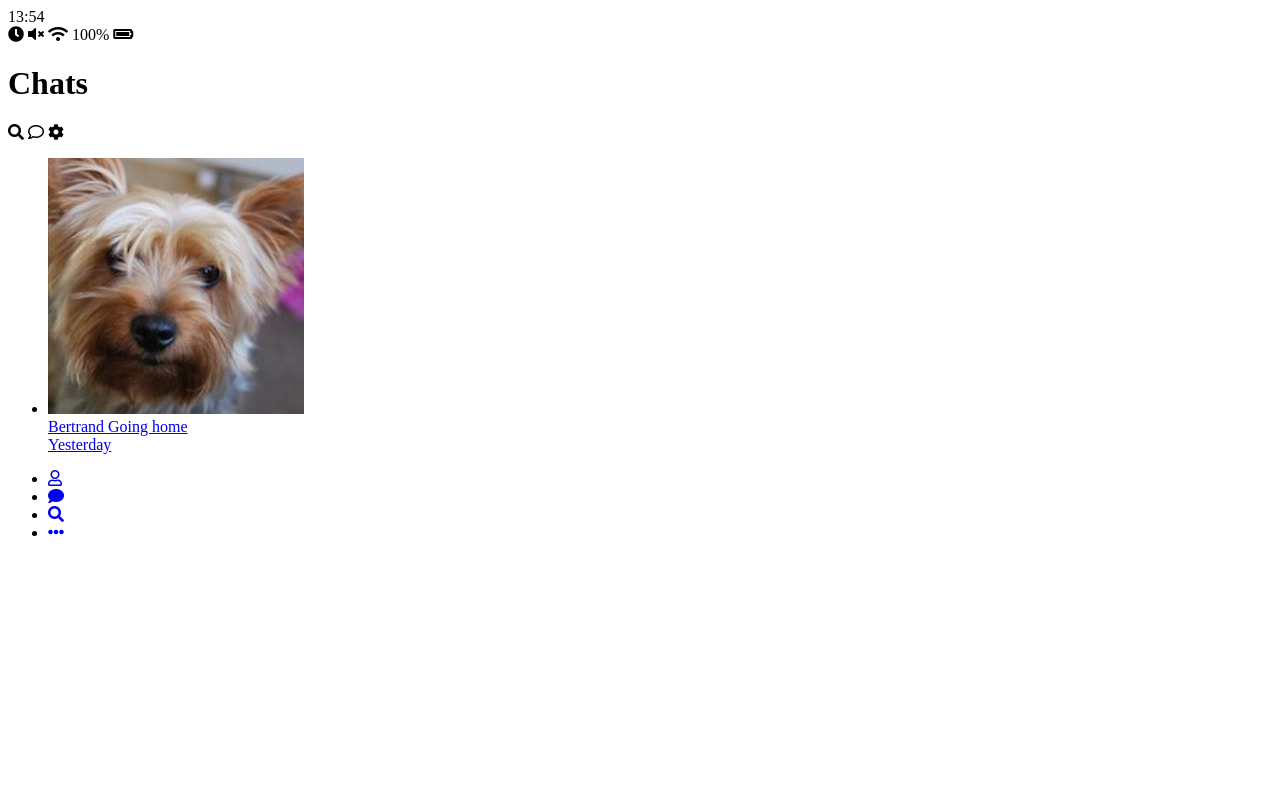
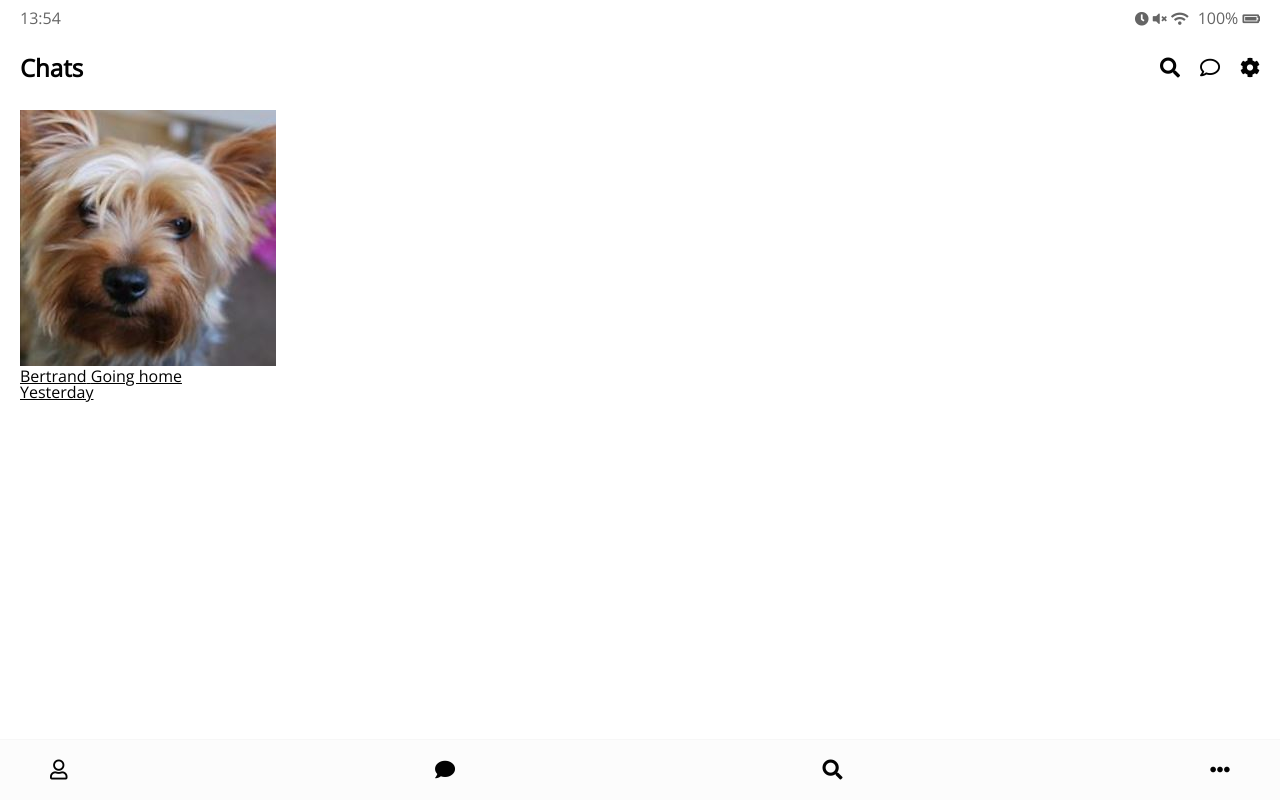
Before and after one commit to HUIWON-RHO/-HTML-CSS-kakao-clone-2.0, a plain HTML site: page index.html in a window 1280 px wide. Drawn offline with nearby package versions, Linux system fonts and the light colour scheme.

Commit message:
2020 01 14 started css
2020 01 14 started css

```diff
--- /dev/null
+++ b/css/header.css
@@ -0,0 +1,23 @@
+.header {
+  display: flex;
+  justify-content: space-between;
+  align-items: center;
+  margin-bottom: 30px;
+}
+.header .header__title {
+  font-size: 24px;
+  font-weight: 600;
+}
+.header .header__icon {
+  font-size: 20px;
+  margin-left: 20px;
+  cursor: pointer;
+}
+.header .header__header-column {
+  display: flex;
+  align-items: center;
+}
+.header .header__back-btn {
+  font-size: 22px;
+  margin-right: 20px;
+}
--- /dev/null
+++ b/css/nav-bar.css
@@ -0,0 +1,16 @@
+.nav {
+  position: fixed;
+  width: 100%;
+  background-color: #fcfcfc;
+  padding: 20px 50px;
+  left: 0px;
+  bottom: 0px;
+  border-top: 1px solid #f7f7f7;
+}
+.nav .nav__list {
+  display: flex;
+  justify-content: space-between;
+}
+.nav i {
+  font-size: 20px;
+}
--- /dev/null
+++ b/css/reset.css
@@ -0,0 +1,129 @@
+/* http://meyerweb.com/eric/tools/css/reset/
+   v2.0 | 20110126
+   License: none (public domain)
+*/
+
+html,
+body,
+div,
+span,
+applet,
+object,
+iframe,
+h1,
+h2,
+h3,
+h4,
+h5,
+h6,
+p,
+blockquote,
+pre,
+a,
+abbr,
+acronym,
+address,
+big,
+cite,
+code,
+del,
+dfn,
+em,
+img,
+ins,
+kbd,
+q,
+s,
+samp,
+small,
+strike,
+strong,
+sub,
+sup,
+tt,
+var,
+b,
+u,
+i,
+center,
+dl,
+dt,
+dd,
+ol,
+ul,
+li,
+fieldset,
+form,
+label,
+legend,
+table,
+caption,
+tbody,
+tfoot,
+thead,
+tr,
+th,
+td,
+article,
+aside,
+canvas,
+details,
+embed,
+figure,
+figcaption,
+footer,
+header,
+hgroup,
+menu,
+nav,
+output,
+ruby,
+section,
+summary,
+time,
+mark,
+audio,
+video {
+  margin: 0;
+  padding: 0;
+  border: 0;
+  font-size: 100%;
+  font: inherit;
+  vertical-align: baseline;
+}
+/* HTML5 display-role reset for older browsers */
+article,
+aside,
+details,
+figcaption,
+figure,
+footer,
+header,
+hgroup,
+menu,
+nav,
+section {
+  display: block;
+}
+body {
+  line-height: 1;
+}
+ol,
+ul {
+  list-style: none;
+}
+blockquote,
+q {
+  quotes: none;
+}
+blockquote:before,
+blockquote:after,
+q:before,
+q:after {
+  content: "";
+  content: none;
+}
+table {
+  border-collapse: collapse;
+  border-spacing: 0;
+}
--- /dev/null
+++ b/css/status-bar.css
@@ -0,0 +1,13 @@
+.status-bar {
+  display: flex;
+  justify-content: space-between;
+  margin-bottom: 30px;
+  color: #656565;
+}
+.status-bar i {
+  font-size: 14px;
+}
+
+.status-bar .status-bar__battery-level {
+  margin-left: 5px;
+}
--- /dev/null
+++ b/css/styles.css
@@ -0,0 +1,18 @@
+@import url("https://fonts.googleapis.com/css?family=Open+Sans:400, 700");
+@import "reset.css";
+@import "status-bar.css";
+@import "header.css";
+@import "nav-bar.css";
+* {
+  box-sizing: border-box;
+}
+body {
+  background-color: white;
+  padding: 10px 20px;
+  color: #020202;
+  font-family: "Open Sans", -apple-system, BlinkMacSystemFont, "Segoe UI",
+    Roboto, Oxygen, Ubuntu, Cantarell, "Open Sans", "Helvetica Neue", sans-serif;
+}
+a {
+  color: inherit; /*means get the color from the father*/
+}
--- a/index.html
+++ b/index.html
@@ -8,6 +8,7 @@
       rel="stylesheet"
       href="https://use.fontawesome.com/releases/v5.11.2/css/all.css"
     />
+    <link rel="stylesheet" href="css/styles.css" />
     <title>Chats | Kakao Clone</title>
   </head>
   <body>
```
Also changed, not shown: chat.html (+8 -4 lines), find.html (+1 -0 lines), friends.html (+1 -0 lines), more.html (+1 -0 lines), settings.html (+1 -0 lines).
